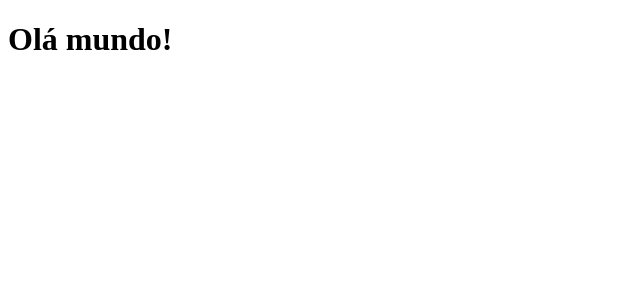
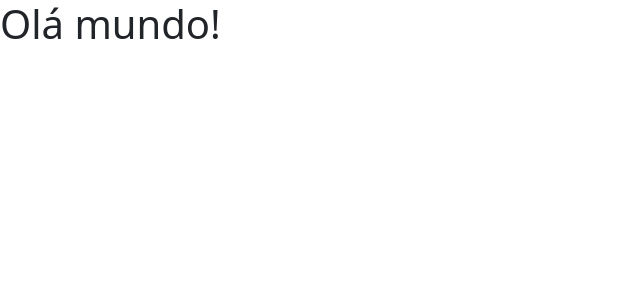
Before and after one commit to lucarl07/todo_list, a React (Vite) app in the folder frontend/: page / in a window 1280 px wide. Shown: the top 300 px of the page, without its empty margins (0-640 px from the left). Built offline with nearby package versions, Linux system fonts and the light colour scheme.

Commit message:
🔧 build: Implement Bootstrap & App page to main.jsx

```diff
--- /dev/null
+++ b/frontend/src/app/App.jsx
@@ -0,0 +1,11 @@
+import React from 'react'
+
+const App = () => {
+  return (
+    <div>
+      <h1>Olá mundo!</h1>
+    </div>
+  )
+}
+
+export default App;
--- a/frontend/src/main.jsx
+++ b/frontend/src/main.jsx
@@ -1,8 +1,10 @@
 import { StrictMode } from 'react'
 import { createRoot } from 'react-dom/client'
+import 'bootstrap/dist/css/bootstrap.min.css';
+import App from './app/App'
 
 createRoot(document.getElementById('root')).render(
   <StrictMode>
-    <h1>Olá mundo!</h1>
+    <App />
   </StrictMode>,
 )
```
